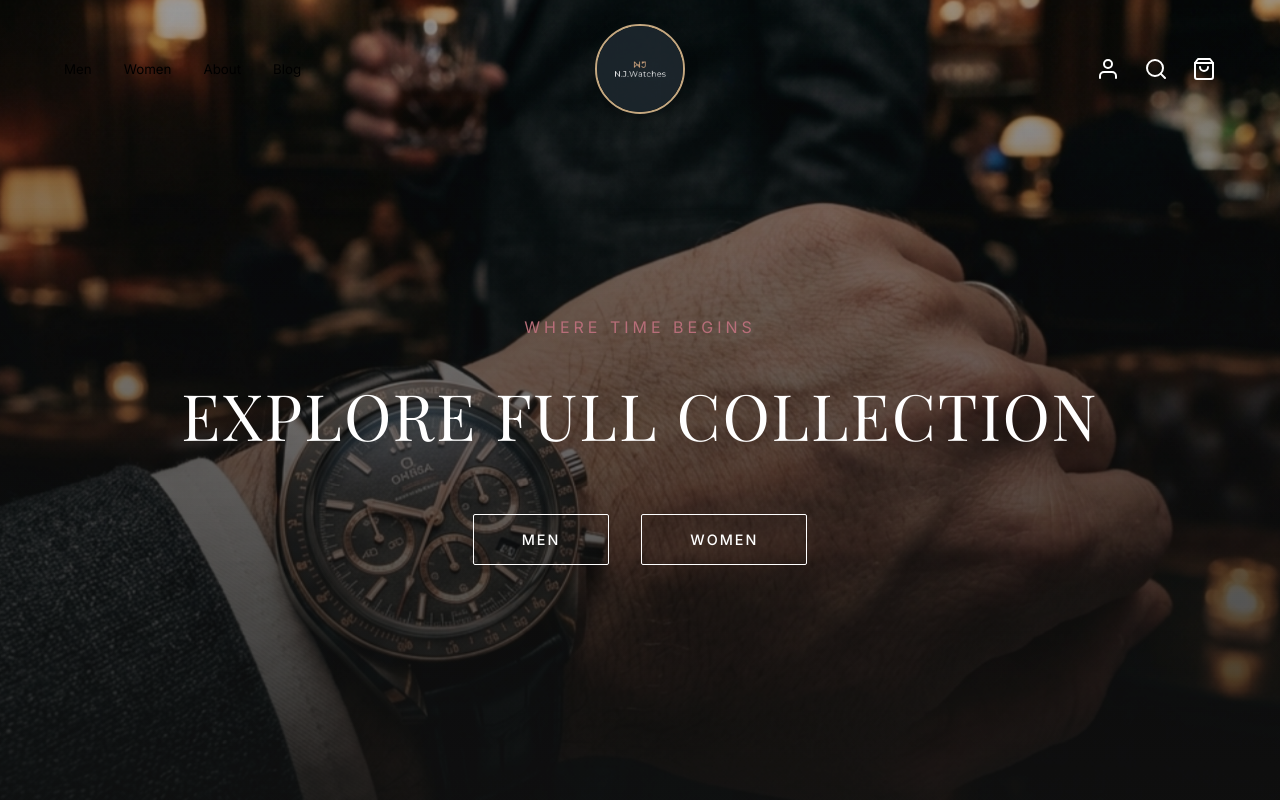
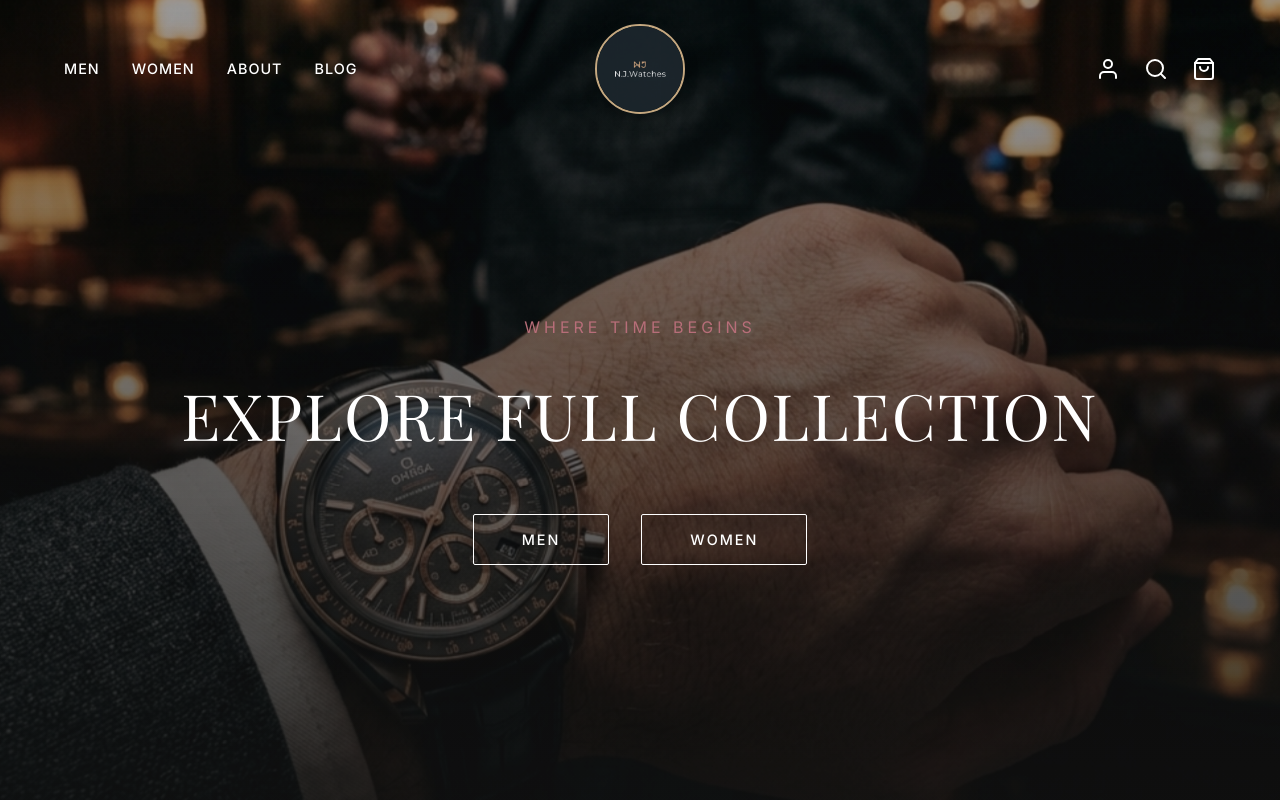
Before and after one commit to Harshavidath12/New-Jayarathna-watches, a React (Vite) app in the folder Frontend/: page / in a window 1280 px wide. Shown: the top 800 px of the page. Built offline with nearby package versions, Linux system fonts and the light colour scheme.

Commit message:
style(navbar): configure navigation bar layout, hover transitions, and badge styling in Navbar.css

```diff
--- a/Frontend/src/components/Navbar.css
+++ b/Frontend/src/components/Navbar.css
@@ -99,6 +99,75 @@
   transform: scale(1.1);
 }
 
+.nav-link-btn {
+  font-family: var(--font-primary);
+  font-size: 0.9rem;
+  font-weight: 500;
+  letter-spacing: 1px;
+  text-transform: uppercase;
+  color: #FFFFFF; /* White when transparent */
+  position: relative;
+  padding-bottom: 4px;
+  border: none;
+  background: none;
+  cursor: pointer;
+  transition: color var(--transition-fast);
+}
+
+.navbar.scrolled .nav-link-btn {
+  color: var(--text-primary);
+}
+
+.nav-link-btn::after {
+  content: '';
+  position: absolute;
+  width: 0;
+  height: 2px;
+  bottom: 0;
+  left: 0;
+  background-color: var(--accent);
+  transition: width var(--transition-normal);
+}
+
+.nav-link-btn:hover::after {
+  width: 100%;
+}
+
+.clickable-logo {
+  cursor: pointer;
+}
+
+.cart-icon-btn {
+  position: relative;
+}
+
+.cart-badge {
+  position: absolute;
+  top: -5px;
+  right: -8px;
+  background-color: var(--accent);
+  color: #FFFFFF;
+  font-size: 0.7rem;
+  font-weight: bold;
+  min-width: 18px;
+  height: 18px;
+  border-radius: 50%;
+  display: flex;
+  align-items: center;
+  justify-content: center;
+  padding: 2px;
+  animation: popIn 0.3s cubic-bezier(0.175, 0.885, 0.32, 1.275);
+}
+
+@keyframes popIn {
+  0% {
+    transform: scale(0);
+  }
+  100% {
+    transform: scale(1);
+  }
+}
+
 @media (max-width: 768px) {
   .nav-links {
     display: none;
```
